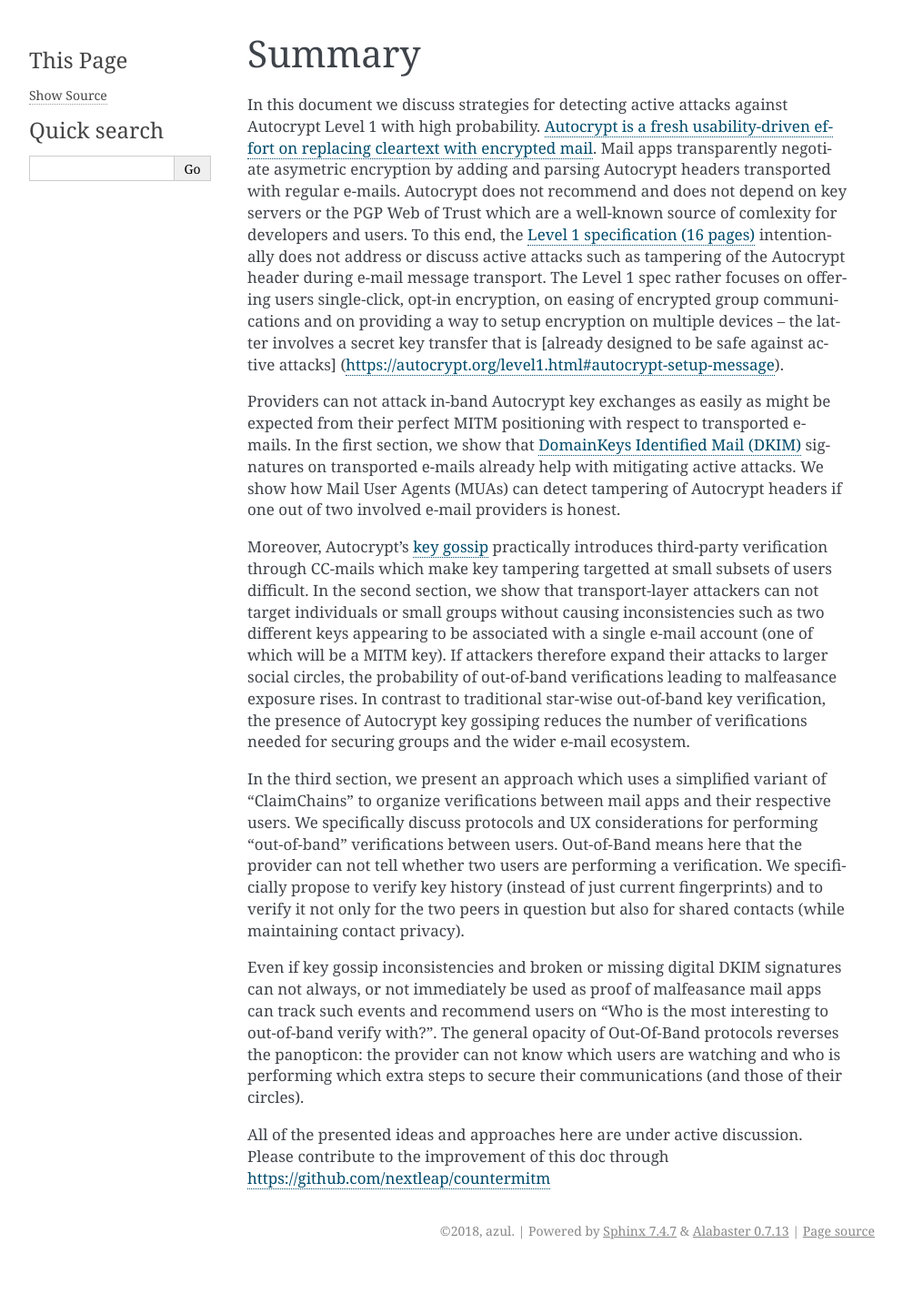
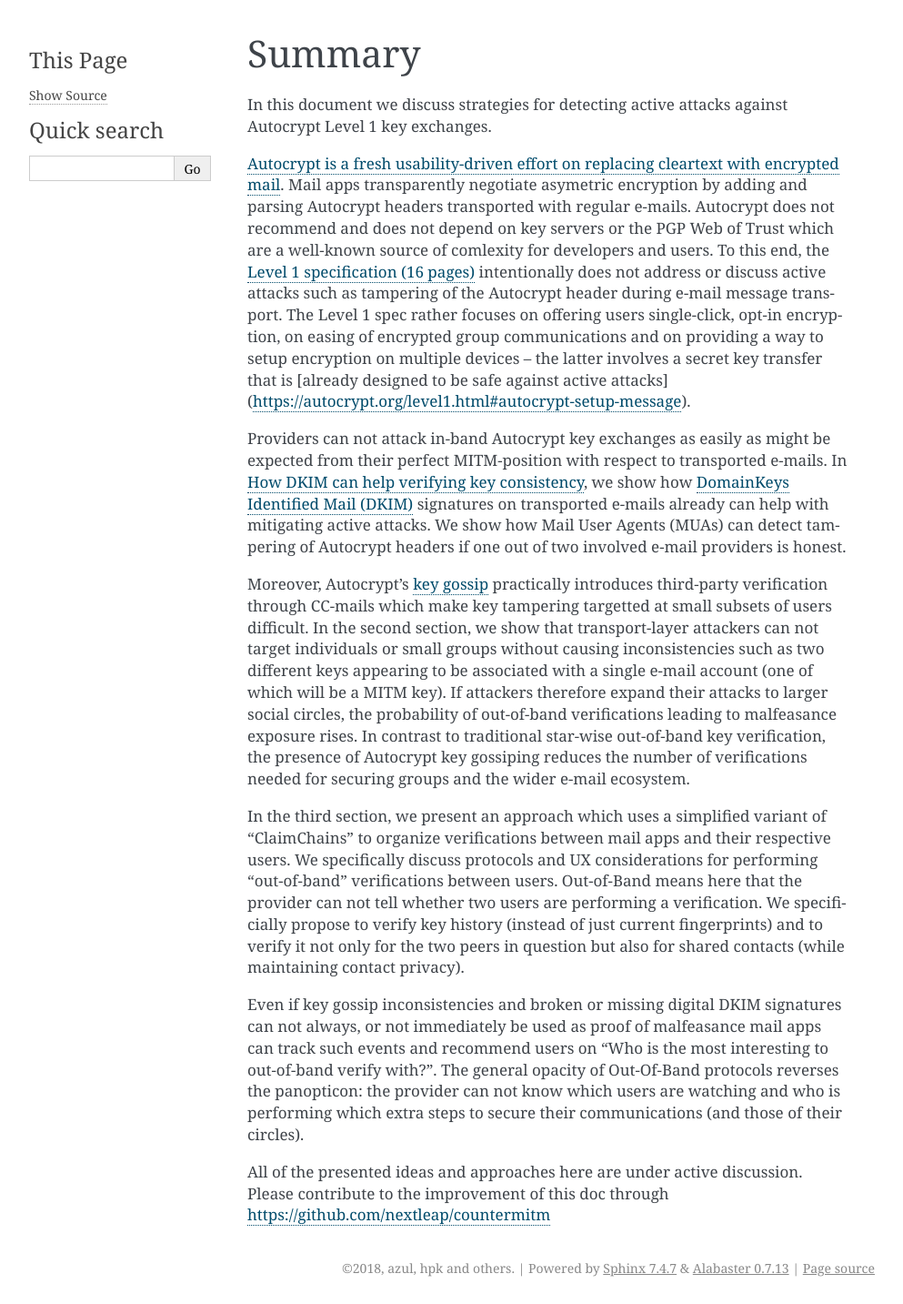
Before and after one commit to nextleap-project/countermitm, a Sphinx documentation site: the page built from source/summary.rst, in a window 1280 px wide. Shown: the whole page at 91% size, without its empty margins (148-1141 px from the left). Built offline with Sphinx 7.4.7, drawn with Linux system fonts in a browser that asks for light colours; before the commit the page ends 1392 px from its top, so only the background shows below that.

Commit message:
some refinements and coherency between summary and dkim chapters

```diff
--- a/source/conf.py
+++ b/source/conf.py
@@ -30,6 +30,7 @@ import os
 # ones.
 extensions = [
     'sphinx.ext.intersphinx',
+    'sphinx.ext.todo',
     'sphinx.ext.mathjax',
 ]
 
@@ -49,8 +50,8 @@ master_doc = 'index'
 
 # General information about the project.
 project = u'Counter Mitm'
-copyright = u'2018, azul'
-author = u'azul'
+copyright = u'2018, azul, hpk and others'
+author = u'azul, hpk and others'
 
 # The version info for the project you're documenting, acts as replacement for
 # |version| and |release|, also used in various other places throughout the
@@ -211,7 +212,8 @@ latex_elements = {
 #'papersize': 'letterpaper',
 
 # The font size ('10pt', '11pt' or '12pt').
-#'pointsize': '10pt',
+'pointsize': '12pt',
+     'preamble': '''\\setcounter{secnumdepth}{3}''',
 
 # Additional stuff for the LaTeX preamble.
 #'preamble': '',
@@ -228,26 +230,33 @@ latex_documents = [
      u'azul', 'manual'),
 ]
 
-# The name of an image file (relative to this directory) to place at the top of
-# the title page.
-#latex_logo = None
-
 # For "manual" documents, if this is true, then toplevel headings are parts,
 # not chapters.
-#latex_use_parts = False
+#
+latex_use_parts = False
 
 # If true, show page references after internal links.
-#latex_show_pagerefs = False
+#
+latex_show_pagerefs = True
 
 # If true, show URL addresses after external links.
-#latex_show_urls = False
+#
+latex_show_urls = 'footnote'
+# latex_show_urls = True
 
 # Documents to append as an appendix to all manuals.
-#latex_appendices = []
+#
+# latex_appendices = []
+
+# It false, will not define \strong, \code, 	itleref, \crossref ... but only
+# \sphinxstrong, ..., \sphinxtitleref, ... To help avoid clash with user added
+# packages.
+#
+# latex_keep_old_macro_names = True
 
 # If false, no module index is generated.
-#latex_domain_indices = True
-
+#
+latex_domain_indices = False
 
 # -- Options for manual page output ---------------------------------------
 
--- a/source/summary.rst
+++ b/source/summary.rst
@@ -2,27 +2,29 @@ Summary
 =======
 
 In this document we discuss strategies for detecting active attacks
-against Autocrypt Level 1 with high probability. `Autocrypt is a fresh
-usability-driven effort on replacing cleartext with encrypted
-mail <https://autocrypt.org/>`__. Mail apps transparently negotiate
-asymetric encryption by adding and parsing Autocrypt headers transported
-with regular e-mails. Autocrypt does not recommend and does not depend
-on key servers or the PGP Web of Trust which are a well-known source of
-comlexity for developers and users. To this end, the `Level 1
-specification (16 pages) <https://autocrypt.org/autocrypt-spec-1.0.0>`__
-intentionally does not address or discuss active attacks such as
-tampering of the Autocrypt header during e-mail message transport. The
-Level 1 spec rather focuses on offering users single-click, opt-in
-encryption, on easing of encrypted group communications and on providing
-a way to setup encryption on multiple devices -- the latter involves a
-secret key transfer that is [already designed to be safe against active
-attacks] (https://autocrypt.org/level1.html#autocrypt-setup-message).
+against Autocrypt Level 1 key exchanges.
+
+`Autocrypt is a fresh usability-driven effort on replacing cleartext
+with encrypted mail <https://autocrypt.org/>`__. Mail apps transparently
+negotiate asymetric encryption by adding and parsing Autocrypt headers
+transported with regular e-mails. Autocrypt does not recommend and does
+not depend on key servers or the PGP Web of Trust which are a well-known
+source of comlexity for developers and users. To this end, the `Level 1
+specification (16 pages)
+<https://autocrypt.org/autocrypt-spec-1.0.0.pdf>`__ intentionally does
+not address or discuss active attacks such as tampering of the Autocrypt
+header during e-mail message transport. The Level 1 spec rather focuses
+on offering users single-click, opt-in encryption, on easing of
+encrypted group communications and on providing a way to setup
+encryption on multiple devices -- the latter involves a secret key
+transfer that is [already designed to be safe against active attacks]
+(https://autocrypt.org/level1.html#autocrypt-setup-message).
 
 Providers can not attack in-band Autocrypt key exchanges as easily as
-might be expected from their perfect MITM positioning with respect to
-transported e-mails. In the first section, we show that `DomainKeys
-Identified Mail (DKIM) <https://dkimorg>`__ signatures on transported
-e-mails already help with mitigating active attacks. We show how Mail
+might be expected from their perfect MITM-position with respect to
+transported e-mails. In :doc:`dkim`, we show how `DomainKeys
+Identified Mail (DKIM) <https://dkimorg>`_ signatures on transported
+e-mails already can help with mitigating active attacks. We show how Mail
 User Agents (MUAs) can detect tampering of Autocrypt headers if one out
 of two involved e-mail providers is honest.
 
```
Also changed, not shown: source/dkim.rst (+46 -36 lines), source/index.rst (+1 -8 lines).
